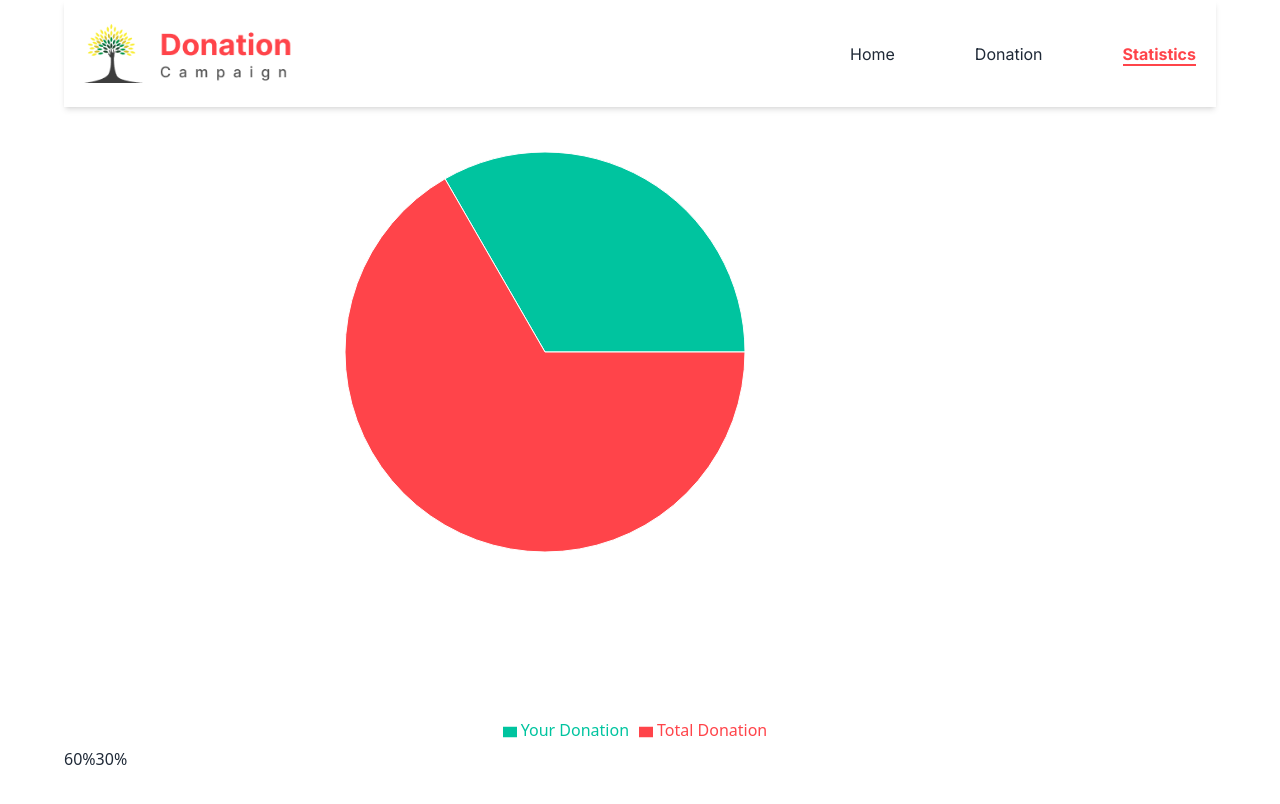
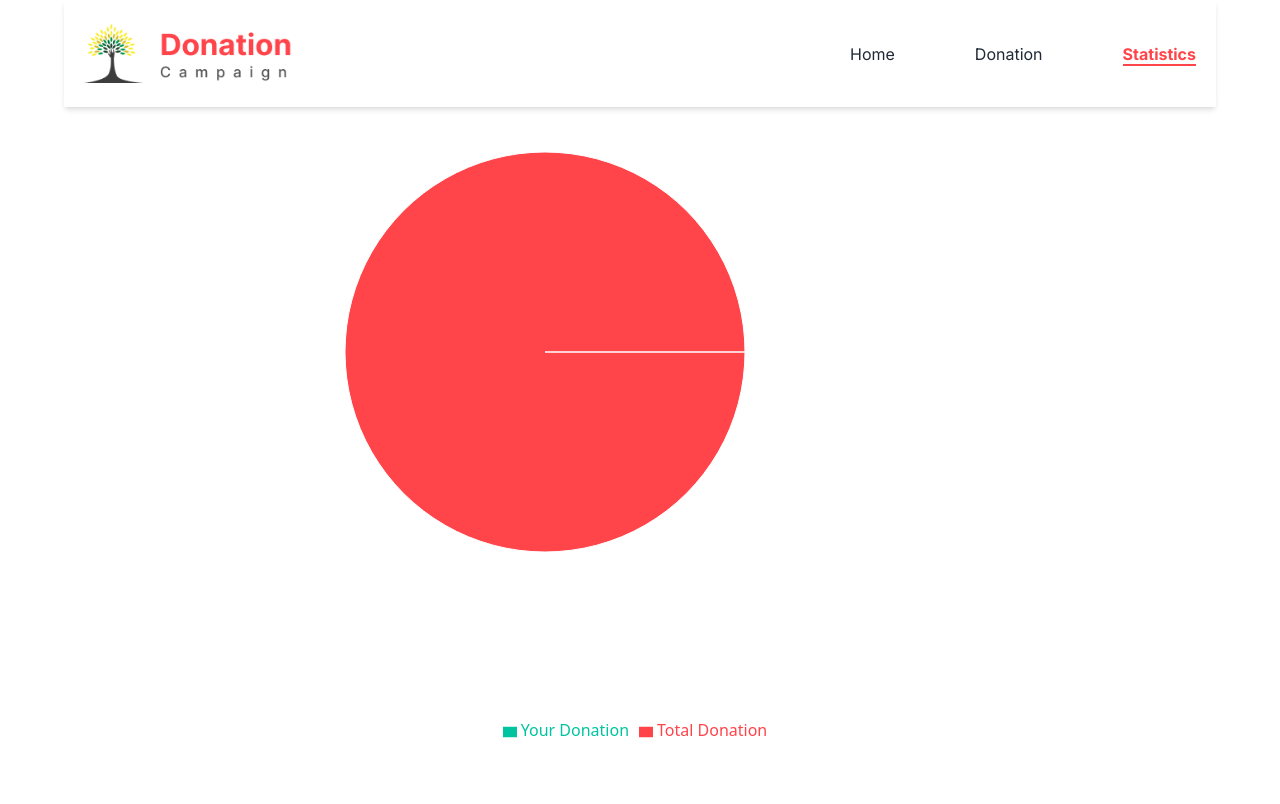
Before and after one commit to sojibjubayer/donation-campaign, a React (Vite) app: page /statistics in a window 1280 px wide. Shown: the top 804 px of the page. Built offline with nearby package versions, Linux system fonts and the light colour scheme.

Commit message:
pie chart added

```diff
--- a/src/pages/statistics/Statistics.jsx
+++ b/src/pages/statistics/Statistics.jsx
@@ -1,14 +1,38 @@
 
+import { useEffect, useState } from 'react';
 import { PieChart, Pie, Cell, Legend } from 'recharts';
 
-const data = [
-  { name: 'Your Donation', value: 30 },
-  { name: 'Total Donation', value: 60 },
-];
 
-const COLORS = ['#00C49F', '#FF444A'];
 
 const Statistics = () => {
+
+
+  const COLORS = ['#00C49F', '#FF444A'];
+  const [donations, setDonations] = useState([])
+  const [nofound, setNofound] = useState('')
+
+
+
+
+  useEffect(() => {
+      const getDonation = JSON.parse(localStorage.getItem('donation'))
+
+      if (getDonation) {
+
+          setDonations(getDonation.length)
+
+
+      }
+      else {
+          setNofound('No Data Found')
+      }
+  }, [])
+  const data = [
+    { name: 'Your Donation', value: donations },
+    { name: 'Total Donation', value: 12 },
+  ];
+
+
   return (
     <div>
       <PieChart className='mx-auto' width={600} height={600}>
@@ -27,12 +51,7 @@ const Statistics = () => {
         </Pie>
         <Legend />
       </PieChart>
-      <text x={200} y={200} textAnchor="middle" dominantBaseline="middle" fill="white" fontSize={18}>
-        60%
-      </text>
-      <text x={200} y={250} textAnchor="middle" dominantBaseline="middle" fill="white" fontSize={18}>
-        30%
-      </text>
+
     </div>
   );
 };
```
Also changed, not shown: 1 other file (tests, documents, lock files or other folders).
